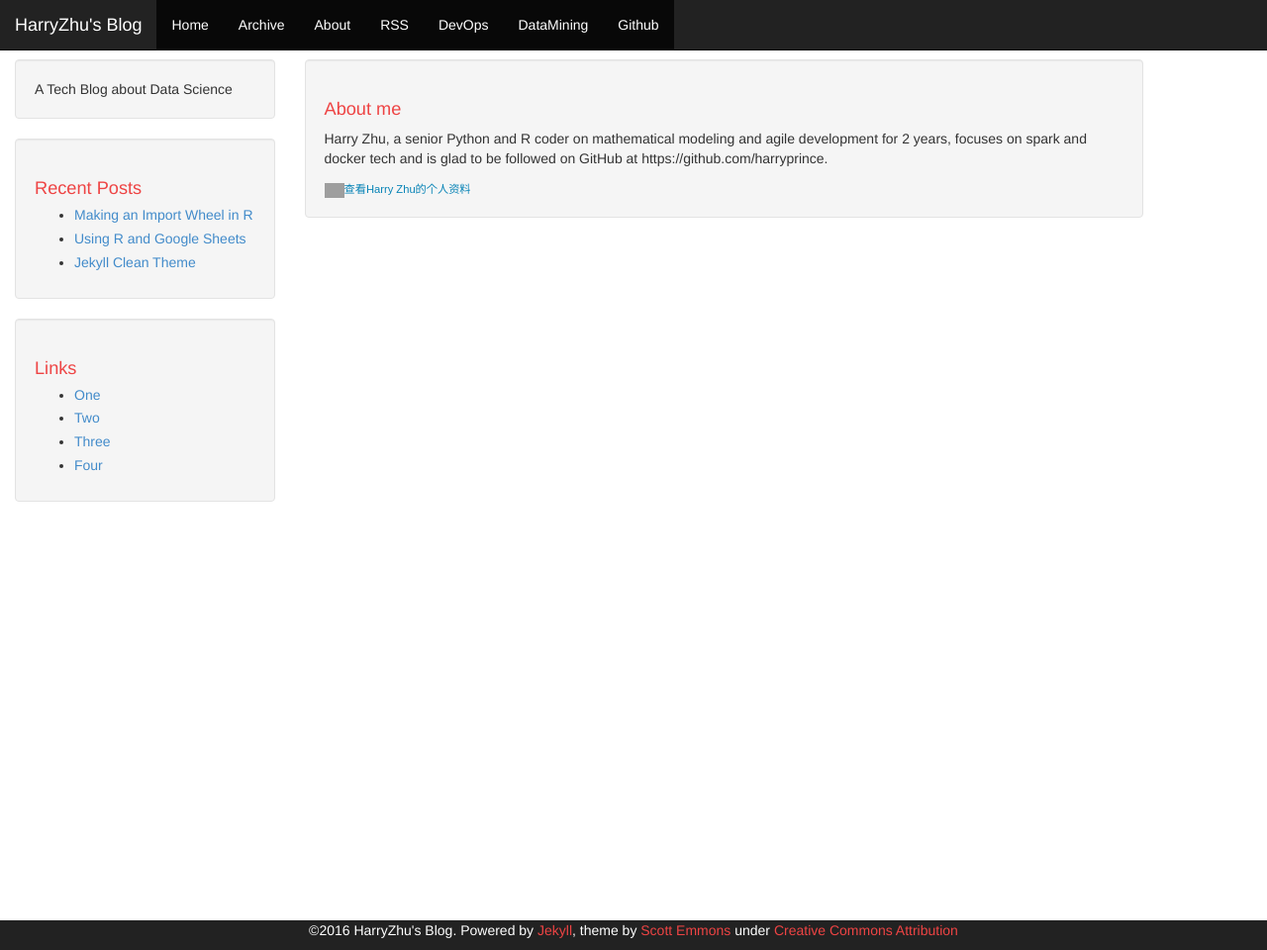
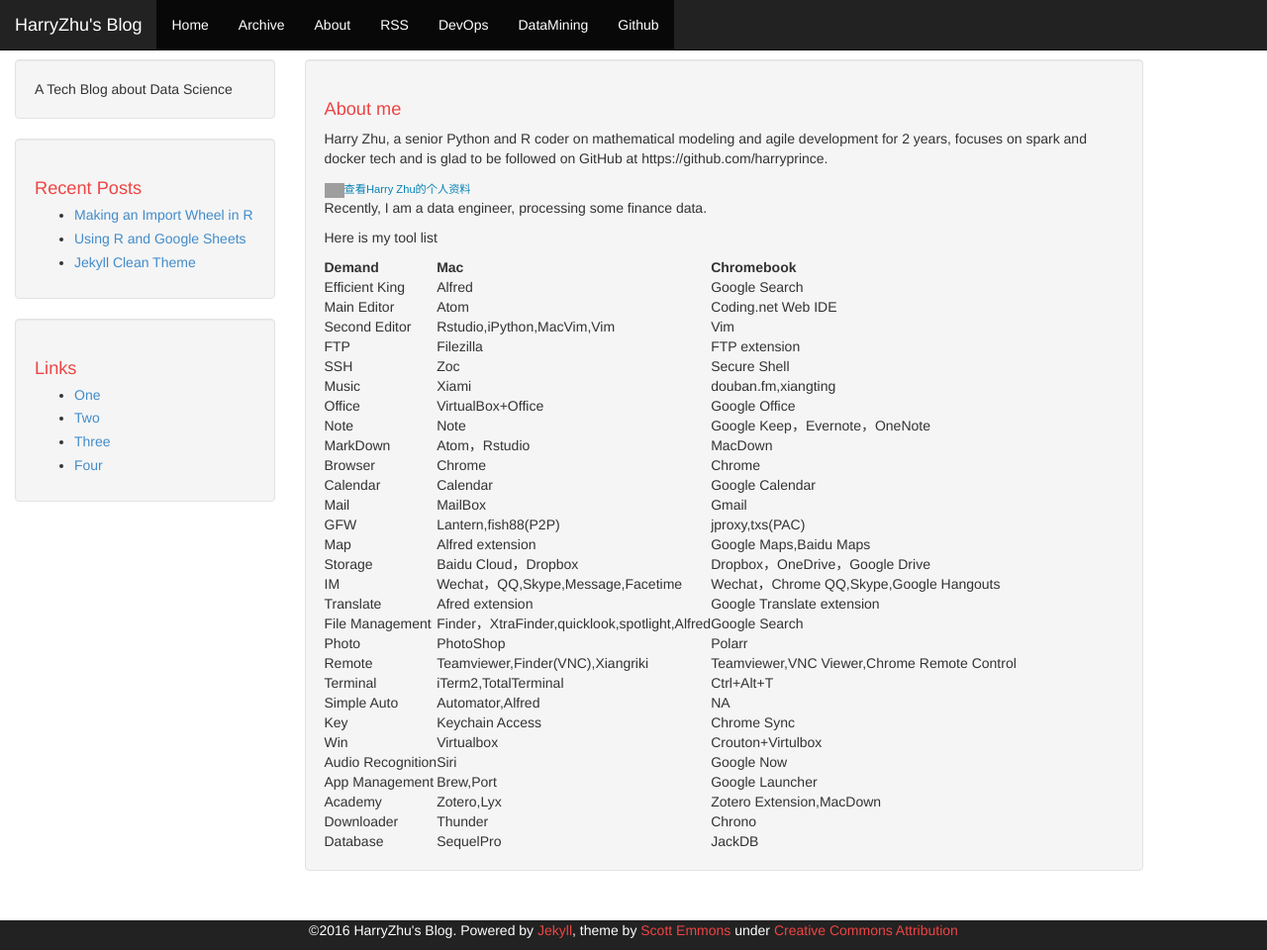
Before and after one commit to harryprince/harryprince.github.io, a Jekyll site: the page built from about.html, in a window 1280 px wide and 960 px high. Shown: the whole window at 99% size. Built offline with Jekyll 4.4.1, drawn with Linux system fonts in a browser that asks for light colours; Markdown is read by kramdown in place of the engine named in the settings; grey boxes are pictures that could not be loaded.

Commit message:
improve about

```diff
--- a/about.html
+++ b/about.html
@@ -6,4 +6,163 @@
     <h1>About me</h1>
     <p>Harry Zhu, a senior Python and R coder on mathematical modeling and agile development for 2 years, focuses on spark and docker tech and is glad to be followed on GitHub at https://github.com/harryprince.</p>
     <a href="https://cn.linkedin.com/pub/harry-zhu/94/810/6b8" style="text-decoration:none;"><span style="font: 80% Arial,sans-serif; color:#0783B6;"><img src="https://static.licdn.com/scds/common/u/img/webpromo/btn_in_20x15.png" width="20" height="15" alt="查看Harry Zhu的领英个人资料" style="vertical-align:middle;" border="0">查看Harry Zhu的个人资料</span></a>
+
+    <p>Recently, I am a data engineer, processing some finance data.</p>
+    <p>Here is my tool list</p>
+    <table>
+<thead>
+<tr>
+<th>Demand</th>
+<th>Mac</th>
+<th>Chromebook</th>
+</tr>
+</thead>
+<tbody>
+<tr>
+<td>Efficient King</td>
+<td>Alfred</td>
+<td>Google Search</td>
+</tr>
+<tr>
+<td>Main Editor</td>
+<td>Atom</td>
+<td>Coding.net Web IDE</td>
+</tr>
+<tr>
+<td>Second Editor</td>
+<td>Rstudio,iPython,MacVim,Vim</td>
+<td>Vim</td>
+</tr>
+<tr>
+<td>FTP</td>
+<td>Filezilla</td>
+<td>FTP extension</td>
+</tr>
+<tr>
+<td>SSH</td>
+<td>Zoc</td>
+<td>Secure Shell</td>
+</tr>
+<tr>
+<td>Music</td>
+<td>Xiami</td>
+<td>douban.fm,xiangting</td>
+</tr>
+<tr>
+<td>Office</td>
+<td>VirtualBox+Office</td>
+<td>Google Office</td>
+</tr>
+<tr>
+<td>Note</td>
+<td>Note</td>
+<td>Google Keep，Evernote，OneNote</td>
+</tr>
+<tr>
+<td>MarkDown</td>
+<td>Atom，Rstudio</td>
+<td>MacDown</td>
+</tr>
+<tr>
+<td>Browser</td>
+<td>Chrome</td>
+<td>Chrome</td>
+</tr>
+<tr>
+<td>Calendar</td>
+<td>Calendar</td>
+<td>Google Calendar</td>
+</tr>
+<tr>
+<td>Mail</td>
+<td>MailBox</td>
+<td>Gmail</td>
+</tr>
+<tr>
+<td>GFW</td>
+<td>Lantern,fish88(P2P)</td>
+<td>jproxy,txs(PAC)</td>
+</tr>
+<tr>
+<td>Map</td>
+<td>Alfred extension</td>
+<td>Google Maps,Baidu Maps</td>
+</tr>
+<tr>
+<td>Storage</td>
+<td>Baidu Cloud，Dropbox</td>
+<td>Dropbox，OneDrive，Google Drive</td>
+</tr>
+<tr>
+<td>IM</td>
+<td>Wechat，QQ,Skype,Message,Facetime</td>
+<td>Wechat，Chrome QQ,Skype,Google Hangouts</td>
+</tr>
+<tr>
+<td>Translate</td>
+<td>Afred extension</td>
+<td>Google Translate extension</td>
+</tr>
+<tr>
+<td>File Management</td>
+<td>Finder，XtraFinder,quicklook,spotlight,Alfred</td>
+<td>Google Search</td>
+</tr>
+<tr>
+<td>Photo</td>
+<td>PhotoShop</td>
+<td>Polarr</td>
+</tr>
+<tr>
+<td>Remote</td>
+<td>Teamviewer,Finder(VNC),Xiangriki</td>
+<td>Teamviewer,VNC Viewer,Chrome Remote Control</td>
+</tr>
+<tr>
+<td>Terminal</td>
+<td>iTerm2,TotalTerminal</td>
+<td>Ctrl+Alt+T</td>
+</tr>
+<tr>
+<td>Simple Auto</td>
+<td>Automator,Alfred</td>
+<td>NA</td>
+</tr>
+<tr>
+<td>Key</td>
+<td>Keychain Access</td>
+<td>Chrome Sync</td>
+</tr>
+<tr>
+<td>Win</td>
+<td>Virtualbox</td>
+<td>Crouton+Virtulbox</td>
+</tr>
+<tr>
+<td>Audio Recognition</td>
+<td>Siri</td>
+<td>Google Now</td>
+</tr>
+<tr>
+<td>App Management</td>
+<td>Brew,Port</td>
+<td>Google Launcher</td>
+</tr>
+<tr>
+<td>Academy</td>
+<td>Zotero,Lyx</td>
+<td>Zotero Extension,MacDown</td>
+</tr>
+<tr>
+<td>Downloader</td>
+<td>Thunder</td>
+<td>Chrono</td>
+</tr>
+<tr>
+<td>Database</td>
+<td>SequelPro</td>
+<td>JackDB</td>
+</tr>
+</tbody>
+</table>
 </div>
```
